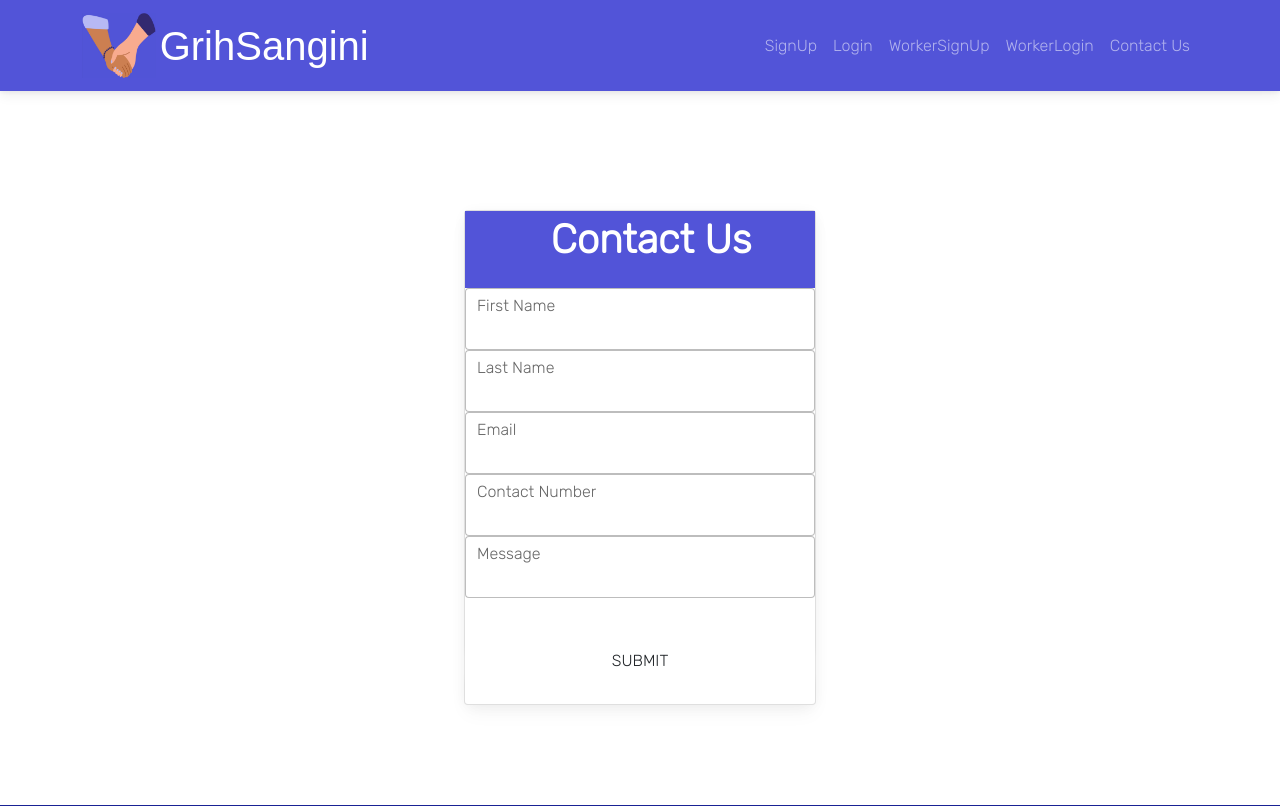
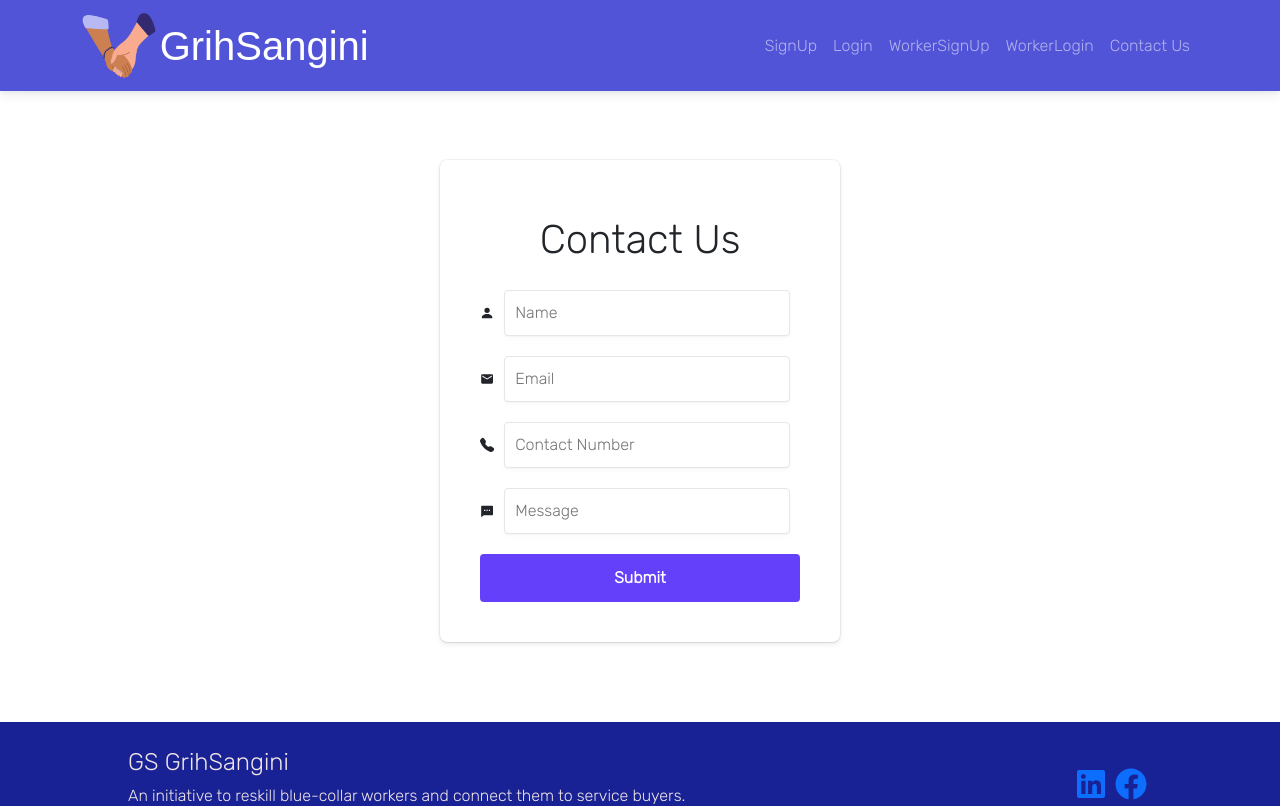
Before and after one commit to KaizenGirl1111/GSGrihSangini, a React (Create React App) app: page /Contact in a window 1280 px wide. Shown: the top 806 px of the page. Built offline with nearby package versions, Linux system fonts and the light colour scheme; a web font is replaced by a local one.

Commit message:
Improved the UI of Contact Us page

```diff
--- a/src/Components/App/Contactus.js
+++ b/src/Components/App/Contactus.js
@@ -1,100 +1,80 @@
 import React from "react";
 import "./signup.css";
-import { Link } from "react-router-dom";
+import { Fragment, useState } from "react";
 import NavigationBar from "./NavigationBar/NavigationBar";
 import Footer from "./Footer/Footer";
-import {
-  MDBInput,
-  MDBCol,
-  MDBRow,
-  MDBCheckbox,
-  MDBBtn,
-  MDBIcon,
-} from "mdb-react-ui-kit";
+import {MdEmail} from "react-icons/md";
+import {BsFillTelephoneFill} from "react-icons/bs";
+import {AiFillHome} from "react-icons/ai";
+import {BsFillPersonFill} from "react-icons/bs";
+import {RiMessage2Fill} from "react-icons/ri";
 
-function ContactUS() {
 
-  function handleSubmit() {
-    console.log(fname);
-    console.log(lname);
-    console.log(email);
-    console.log(contactNo);
-    console.log(message);
+function Signup() {
+  const [name,setName] = useState("");
+  const [email, setEmail] = useState("");
+  const [contactNo, setContactNo] = useState("");
+  const [message,setMessage] = useState("");
+
+  async function handleSubmit(e) {
+    e.preventDefault();
     //code here
 
   }
-  const [fname,setFname] = React.useState("");
-  const [lname,setLname] = React.useState("");
-  const [email,setEmail] = React.useState("");
-  const [contactNo,setContactNo] = React.useState("");
-  const [message,setMessage] = React.useState("");
 
-    return (
-    <>
-      <NavigationBar />
-      <form
-        style={{
-          width: "22rem",
-          alignItems: "center",
-          justifyContent: "center",
-          margin: "auto",
-          marginBottom: "100px",
-          paddingTop: "150px",
-        }}
-      >
-        <div class="card">
-          <div class="block">
-            <h1 class="heading text-center mb-4">
-              <b>Contact Us</b>
-            </h1>
-          </div>
-          <MDBInput
-            className="mb-4"
+  return (
+    <Fragment>
+    <NavigationBar />
+      <form className="login_form" onSubmit={handleSubmit}>
+        <h1 className="login_heading">Contact Us</h1>
+
+        <div className="input_element">
+        <BsFillPersonFill/>
+          <input
             type="text"
-            id="form2Example1"
-            label="First Name"
-            onChange={(e)=> setFname(e.target.value)}
+            value={name}
+            onChange={(e) => setName(e.target.value)}
+            placeholder="Name"
+            autoComplete="on"
           />
-          <MDBInput
-            className="mb-4"
+        </div>
+
+        <div className="input_element">
+        <MdEmail/>
+          <input
+            type="email"
+            value={email}
+            onChange={(e) => setEmail(e.target.value)}
+            placeholder="Email"
+            autoComplete="on"
+          />
+        </div>
+
+        <div className="input_element">
+        <BsFillTelephoneFill/>
+          <input
+            type="number"
+            value={contactNo}
+            onChange={(e) => setContactNo(e.target.value)}
+            placeholder="Contact Number"
+          />
+        </div>
+
+        <div className="input_element">
+        <RiMessage2Fill/>
+          <input
             type="text"
-            id="form2Example1"
-            label="Last Name"
-            onChange={(e)=> setLname(e.target.value)}
+            value={message}
+            onChange={(e) => setMessage(e.target.value)}
+            placeholder="Message"
           />
-          <MDBInput
-            className="mb-4"
-            type="email"
-            id="form2Example1"
-            label="Email"
-            onChange={(e)=> setEmail(e.target.value)}
-          />
-          <MDBInput
-            className="mb-4"
-            type="text"
-            id="form2Example1"
-            label="Contact Number"
-            onChange={(e)=> setContactNo(e.target.value)}
-          />
-          <MDBInput
-            className="mb-4"
-            type="textarea"
-            id="form2Example1"
-            label="Message"
-            onChange={(e)=> setMessage(e.target.value)}
-          />
+        </div>
 
-          <div class="rem">
-            <MDBRow className="mb-4"></MDBRow>
-          </div>
-          <MDBBtn type="submit" className="mb-4" block color="white" onClick={handleSubmit}>
-            Submit
-          </MDBBtn>
-        </div>
+        <button type="submit">Submit</button>
       </form>
       <Footer />
-    </>
+    </Fragment>
   );
 }
 
-export default ContactUS;
+export default Signup;
```
